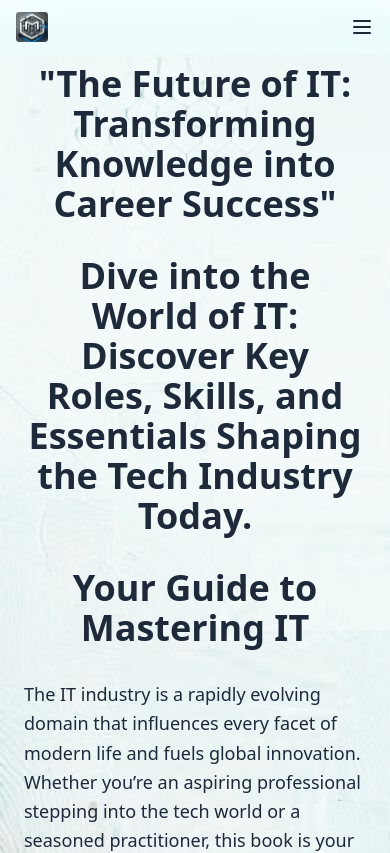
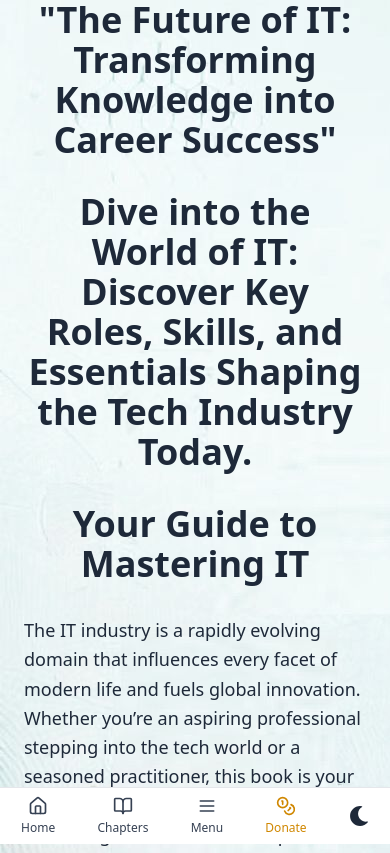
Before and after one commit to Sergio-1n/MasteryIT, a Next.js app: page /book in a window 390 px wide. Shown: the top 853 px of the page. Built offline with nearby package versions, Linux system fonts and the light colour scheme.

Commit message:
corrected commit3

```diff
--- a/app/book/page.tsx
+++ b/app/book/page.tsx
@@ -26,7 +26,7 @@ export default function BookHomePage() {
       style={{ backgroundImage: `url('${bgImage}')` }}
     >
       <main
-        className='max-w-3xl mt-4 mx-auto px-6 py-12 space-y-8 text-gray-800'
+        className='max-w-3xl sm:pt-16 md:pt-16 mx-auto px-6 pb-16 space-y-8 text-gray-800'
         style={{ backgroundImage: `url('${bgImage}')` }}
       >
         <h1 className='text-4xl font-bold text-center'>
--- a/app/page.tsx
+++ b/app/page.tsx
@@ -35,7 +35,7 @@ export default function HomePage() {
 
   return (
     <main
-      className='min-h-screen bg-cover bg-center mt-4 px-4 py-12 flex flex-col items-center transition-all'
+      className='min-h-screen bg-cover bg-center px-4 py-16 flex flex-col items-center transition-all'
       style={{ backgroundImage: `url('${bgImage}')` }}
     >
       {/* <LikeBox /> */}
@@ -90,7 +90,7 @@ export default function HomePage() {
               href='https://youtube.com/@masteryit-b1h?si=Md2jBN1Z5NW8DrxV'
               target='_blank'
               rel='noopener noreferrer'
-              className='text-blue-300 underline'
+              className='dark:text-blue-300 text-blue-600 underline'
             >
               YouTube channel
             </a>{' '}
--- a/components/Header.tsx
+++ b/components/Header.tsx
@@ -1,19 +1,29 @@
 'use client';
 
-import { Menu, X, Coins } from 'lucide-react';
 import { useRouter } from 'next/navigation';
-import { useEffect, useRef, useState } from 'react';
 import Link from 'next/link';
 import Image from 'next/image';
+import { useEffect, useRef, useState } from 'react';
+import {
+  Home,
+  BookOpen,
+  Coins,
+  Menu,
+  X,
+  LogIn,
+  UserPlus,
+  SunMoon,
+} from 'lucide-react';
 import { ModeToggle } from './ThemeToggle';
 
 export default function Header() {
   const router = useRouter();
+  const [isMenuOpen, setIsMenuOpen] = useState(false);
+  const menuRef = useRef<HTMLDivElement>(null);
+
   const [scrolled, setScrolled] = useState(false);
   const [visible, setVisible] = useState(true);
   const [lastScrollY, setLastScrollY] = useState(0);
-  const [isMenuOpen, setIsMenuOpen] = useState(false);
-  const menuRef = useRef<HTMLDivElement>(null);
 
   useEffect(() => {
     const handleScroll = () => {
@@ -23,13 +33,14 @@ export default function Header() {
       setLastScrollY(currentScrollY);
     };
 
+    if (typeof window !== 'undefined') {
       window.addEventListener('scroll', handleScroll);
+    }
     return () => window.removeEventListener('scroll', handleScroll);
   }, [lastScrollY]);
 
-  // Закрытие при клике вне меню
   useEffect(() => {
-    const handleClickOutside = (event: MouseEvent | TouchEvent) => {
+    const handleClickOutside = (event: MouseEvent) => {
       if (
         isMenuOpen &&
         menuRef.current &&
@@ -40,49 +51,53 @@ export default function Header() {
     };
 
     document.addEventListener('mousedown', handleClickOutside);
-    document.addEventListener('touchstart', handleClickOutside);
-    return () => {
-      document.removeEventListener('mousedown', handleClickOutside);
-      document.removeEventListener('touchstart', handleClickOutside);
-    };
+    return () => document.removeEventListener('mousedown', handleClickOutside);
   }, [isMenuOpen]);
 
   const toggleMenu = () => setIsMenuOpen(prev => !prev);
   const closeMenu = () => setIsMenuOpen(false);
 
   return (
+    <>
+      {/* Header for Desktop/Tablet */}
       <header
-      className={`fixed top-0 w-full z-50 dark:bg-gray-400 transition-all duration-300 ${
+        className={`hidden sm:flex fixed top-0 w-full z-50 transition-all duration-300 ${
           scrolled
             ? 'bg-cyan-100/80 shadow-md backdrop-blur-md'
             : 'bg-cyan-50/60 backdrop-blur'
         } ${visible ? 'translate-y-0' : '-translate-y-full'}`}
       >
-      <div className='max-w-6xl mx-auto px-4 py-3 flex items-center justify-between'>
+        <div className='max-w-6xl mx-auto gap-34 py-3 flex items-center justify-between'>
           {/* Logo */}
-        <Link href='/' className='flex items-center gap-2' onClick={closeMenu}>
+          <Link href='/' className='flex items-center pr-4 gap-2'>
             <Image src='/logo.svg' alt='Logo' width={32} height={32} />
           </Link>
 
           {/* Desktop menu */}
-        <div className='hidden sm:flex items-center gap-4'>
+          <div className='flex items-center gap-4'>
+            <Link
+              href='/'
+              className='flex flex-col items-center text-xs text-gray-900'
+            >
+              <Home className='w-6 hover:text-gray-500 h-6' />
+            </Link>
             <button
               onClick={() => router.push('/book/select')}
-            className='flex items-center cursor-pointer  gap-2 px-3 py-1 text-sm bg-black text-white rounded hover:bg-gray-700 transition'
+              className='flex cursor-pointer items-center gap-2 px-3 py-1 text-sm bg-black text-white rounded hover:bg-gray-700 transition'
             >
               <Menu className='w-4 h-4' />
               Chapters
             </button>
             <Link
               href='/donate'
-            className='flex items-center dark:text-yellow-200 gap-1 text-sm text-yellow-600 border border-yellow-400 px-3 py-1 rounded hover:bg-yellow-100  transition'
+              className='flex items-center gap-1 text-sm text-yellow-600 dark:text-black border border-yellow-400 px-3 py-1 rounded hover:bg-yellow-100 transition'
             >
               <Coins className='w-4 h-4' />
               Donate
             </Link>
             <Link
               href='/signin'
-            className='text-sm dark:text-gray-100 text-gray-700 hover:underline'
+              className='text-sm text-gray-700 dark:text-black hover:underline'
             >
               Sign In
             </Link>
@@ -94,60 +109,84 @@ export default function Header() {
             </Link>
             <ModeToggle />
           </div>
+        </div>
+      </header>
 
-        {/* Mobile burger button */}
+      {/* Bottom Nav for Mobile */}
+      <nav className='sm:hidden fixed bottom-0 z-50 w-full bg-white dark:bg-gray-900 border-t border-gray-200 dark:border-gray-700 flex justify-around py-2'>
+        <Link
+          href='/'
+          className='flex flex-col items-center text-xs text-gray-700 dark:text-gray-200'
+        >
+          <Home className='w-5 h-5 mb-1' />
+          Home
+        </Link>
+        <Link
+          href='/book/select'
+          className='flex flex-col items-center text-xs text-gray-700 dark:text-gray-200'
+        >
+          <BookOpen className='w-5 h-5 mb-1' />
+          Chapters
+        </Link>
         <button
-          className='sm:hidden text-gray-800'
           onClick={toggleMenu}
-          aria-label='Toggle Menu'
+          className='flex flex-col items-center text-xs text-gray-700 dark:text-gray-200'
         >
           {isMenuOpen ? (
-            <X className='w-6 h-6' />
+            <X className='w-5 h-5 mb-1' />
           ) : (
-            <Menu className='w-6 h-6' />
+            <Menu className='w-5 h-5 mb-1' />
           )}
+          Menu
         </button>
-      </div>
+        <Link
+          href='/donate'
+          className='flex flex-col items-center text-xs text-yellow-600 dark:text-yellow-300'
+        >
+          <Coins className='w-5 h-5 mb-1' />
+          Donate
+        </Link>
+        <ModeToggle />
+      </nav>
 
-      {/* Mobile dropdown menu */}
+      {/* Mobile Menu Overlay */}
       {isMenuOpen && (
         <div
           ref={menuRef}
-          className='sm:hidden bg-white shadow-md border-t border-gray-200'
+          className='fixed inset-0 z-40 bg-black/50 flex justify-end'
         >
-          <div className='px-4 py-3 dark:bg-gray-700 flex flex-col gap-3'>
+          <div className='w-3/4 bg-white dark:bg-gray-800 p-5 space-y-4'>
             <Link
-              href='/book/select'
+              href='/signin'
               onClick={closeMenu}
-              className='text-gray-800 dark:text-gray-100'
+              className='flex items-center gap-2 text-gray-800 dark:text-white'
             >
-              Chapters
+              <LogIn className='w-5 h-5' />
+              Sign In
+            </Link>
+            <Link
+              href='/signup'
+              onClick={closeMenu}
+              className='flex items-center gap-2 text-gray-800 dark:text-white'
+            >
+              <UserPlus className='w-5 h-5' />
+              Sign Up
             </Link>
             <Link
               href='/donate'
               onClick={closeMenu}
-              className='text-yellow-700 dark:text-gray-100'
+              className='flex items-center gap-2 text-yellow-600 dark:text-yellow-300'
             >
+              <Coins className='w-5 h-5' />
               Donate
             </Link>
-            <Link
-              href='/signin'
-              onClick={closeMenu}
-              className='text-gray-700 dark:text-gray-100'
-            >
-              Sign In
-            </Link>
+            <div className='flex items-center gap-2'>
+              <SunMoon className='w-5 h-5' />
               <ModeToggle />
-            <Link
-              href='/signup'
-              onClick={closeMenu}
-              className='text-white bg-gray-800 px-3 py-1 rounded text-center'
-            >
-              Sign Up
-            </Link>
+            </div>
           </div>
         </div>
       )}
-    </header>
+    </>
   );
 }
--- a/components/ThemeToggle.tsx
+++ b/components/ThemeToggle.tsx
@@ -18,7 +18,7 @@ export function ModeToggle() {
   return (
     <button
       onClick={toggleTheme}
-      className='rounded-full'
+      className='rounded-full cursor-pointer'
       aria-label='Toggle Theme'
     >
       {theme === 'dark' ? (
```
Lines whose indentation alone changed are shown as unchanged.
